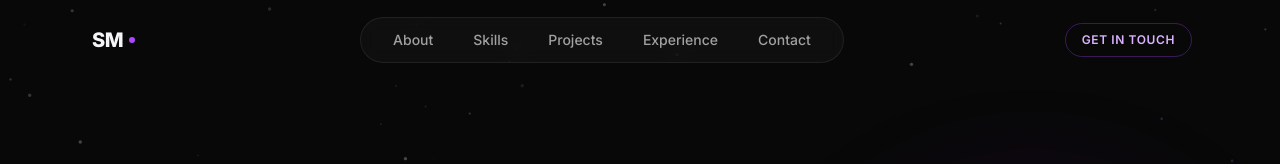
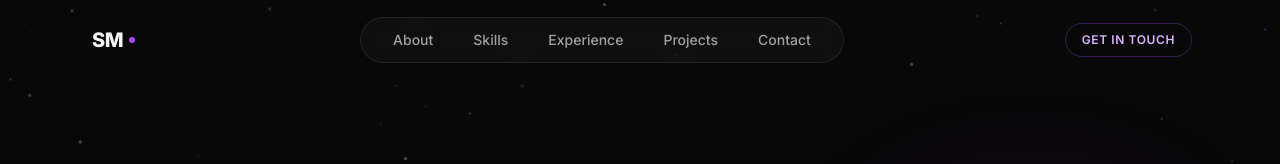
Before and after one commit to Shivamkr522/per_port, a Next.js app: page / in a window 1280 px wide. Shown: the top 164 px of the page. Built offline with nearby package versions, Linux system fonts and the light colour scheme.

Commit message:
fixed navbar

```diff
--- a/src/components/Navbar.tsx
+++ b/src/components/Navbar.tsx
@@ -6,8 +6,8 @@ import { motion, AnimatePresence } from 'framer-motion';
 const navLinks = [
   { label: 'About', href: '#about' },
   { label: 'Skills', href: '#skills' },
+  { label: 'Experience', href: '#experience' },
   { label: 'Projects', href: '#projects' },
-  { label: 'Experience', href: '#experience' },
   { label: 'Contact', href: '#contact' },
 ];
 
```
